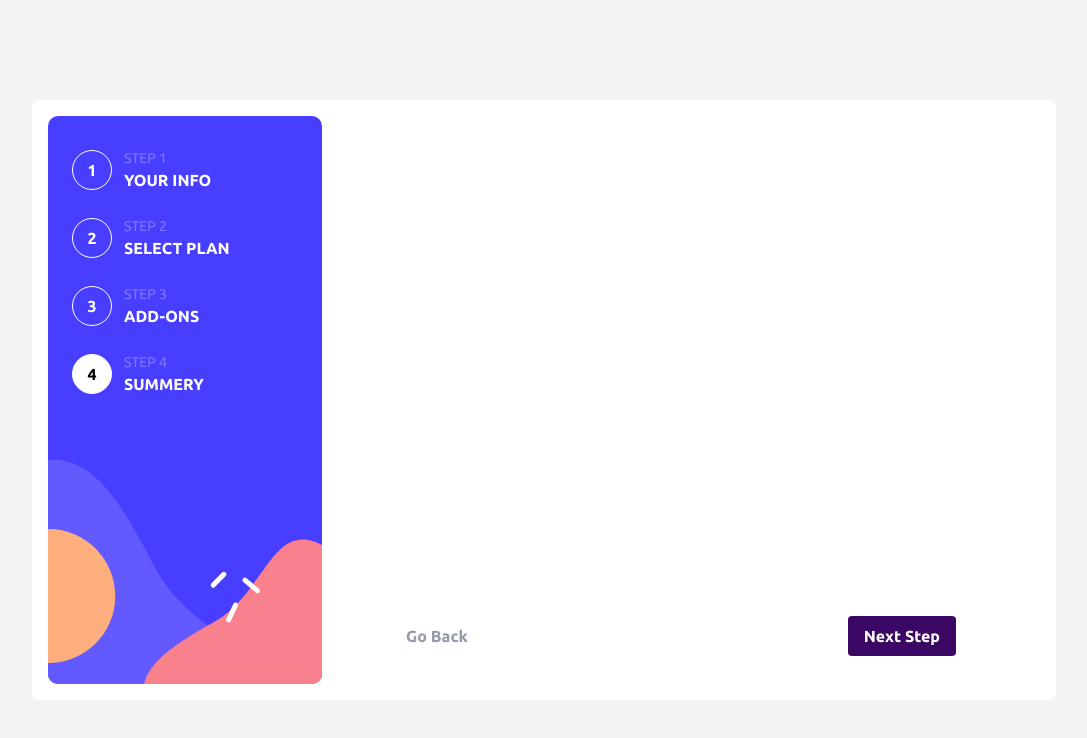
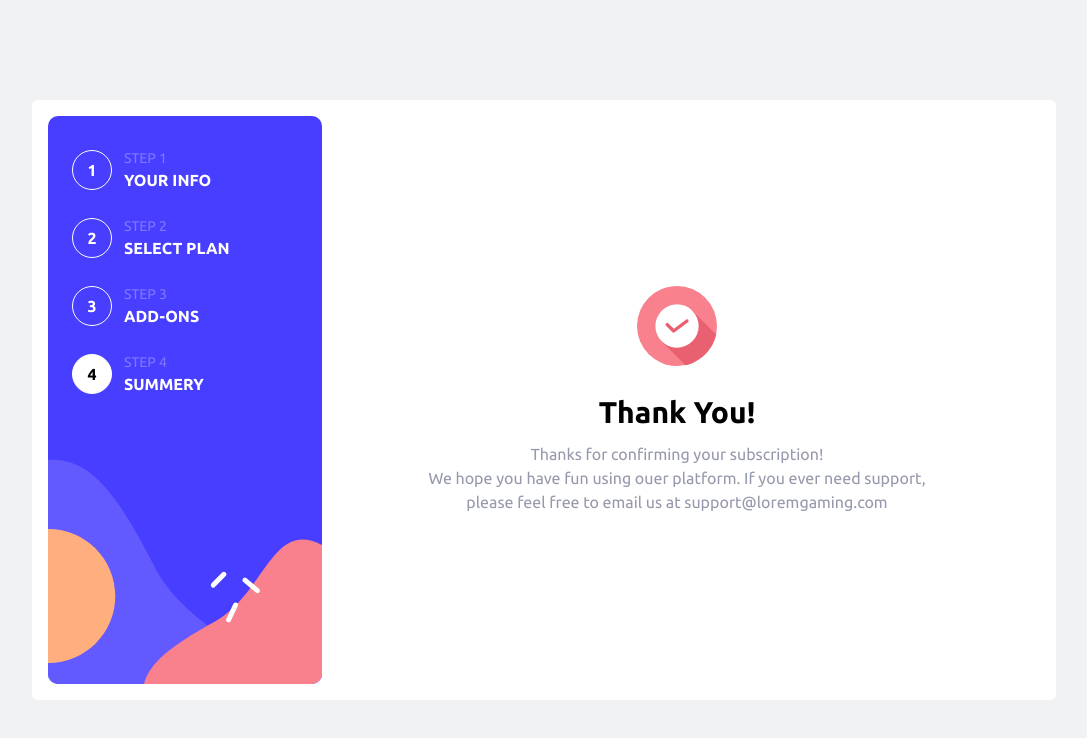
Before and after one commit to GrzegorzBanaszak/multi-step-form, a React (Vite) app: page / in a window 1280 px wide. Both pictures are taken after a click on the button "Next Step". Shown: the top 738 px of the page, without its empty margins (96-1183 px from the left). Built offline with nearby package versions, Linux system fonts and the light colour scheme.

Commit message:
Add last step styles

```diff
--- a/src/App.tsx
+++ b/src/App.tsx
@@ -6,6 +6,7 @@ import { useAppSelector } from "@/hooks";
 import Step2 from "@/components/Step2";
 import Step3 from "@/components/Step3";
 import Step4 from "@/components/Step4";
+import Step5 from "@/components/Step5";
 
 function App() {
   // const [formStem, setFormStep] = useState<number>(1);
@@ -21,6 +22,8 @@ function App() {
         return <Step3 />;
       case 4:
         return <Step4 />;
+      case 5:
+        return <Step5 />;
       default:
         break;
     }
@@ -37,11 +40,11 @@ function App() {
           </div>
           <div className="w-full flex flex-col h-full lg:h-auto">
             <div className="w-[70wv] mx-4 py-6 px-4 rounded-md bg-white relative -top-[60px] lg:top-0 lg:mx-0 lg:px-20 lg:flex-1">
-              <div className="flex flex-col gap-y-4 lg:w-[550px]">
+              <div className="flex flex-col gap-y-4 lg:w-[550px] lg:h-full">
                 {renderStep()}
               </div>
             </div>
-            <Nav />
+            {currentStep < 5 && <Nav />}
           </div>
         </div>
       </div>
--- /dev/null
+++ b/src/components/Step5.tsx
@@ -0,0 +1,18 @@
+import IconThankYou from "@/icons/IconThankYou";
+
+const Step5 = () => {
+  return (
+    <div className="py-8 px-4 flex flex-col justify-center items-center h-full">
+      <IconThankYou className="mb-4 w-[60px] h-[60px] lg:w-auto lg:h-auto" />
+
+      <h2 className="font-bold text-2xl my-3 lg:text-3xl">Thank You!</h2>
+      <p className="text-center text-coolGray ">
+        Thanks for confirming your subscription! <br />
+        We hope you have fun using ouer platform. If you ever need support,
+        please feel free to email us at support@loremgaming.com
+      </p>
+    </div>
+  );
+};
+
+export default Step5;
--- /dev/null
+++ b/src/icons/IconThankYou.tsx
@@ -0,0 +1,31 @@
+import { FunctionComponent } from "react";
+
+export interface IconThankYouPros {
+  className?: string;
+}
+
+const IconThankYou: FunctionComponent<IconThankYouPros> = ({ className }) => {
+  return (
+    <svg
+      className={className}
+      xmlns="http://www.w3.org/2000/svg"
+      width="80"
+      height="80"
+      viewBox="0 0 80 80"
+    >
+      <g fill="none">
+        <circle cx="40" cy="40" r="40" fill="#F9818E" />
+        <path
+          fill="#E96170"
+          d="M48.464 79.167c.768-.15 1.53-.321 2.288-.515a40.04 40.04 0 0 0 3.794-1.266 40.043 40.043 0 0 0 3.657-1.63 40.046 40.046 0 0 0 12.463-9.898A40.063 40.063 0 0 0 78.3 51.89c.338-1.117.627-2.249.867-3.391L55.374 24.698a21.6 21.6 0 0 0-15.332-6.365 21.629 21.629 0 0 0-15.344 6.365c-8.486 8.489-8.486 22.205 0 30.694l23.766 23.775Z"
+        />
+        <path
+          fill="#FFF"
+          d="M40.003 18.333a21.58 21.58 0 0 1 15.31 6.351c8.471 8.471 8.471 22.158 0 30.63-8.47 8.47-22.156 8.47-30.627 0-8.47-8.472-8.47-22.159 0-30.63a21.594 21.594 0 0 1 15.317-6.35Zm9.865 15c-.316.028-.622.15-.872.344l-12.168 9.13-5.641-5.642c-1.224-1.275-3.63 1.132-2.356 2.356l6.663 6.663c.56.56 1.539.63 2.173.156l13.326-9.995c1.122-.816.43-2.993-.956-3.013a1.666 1.666 0 0 0-.17 0Z"
+        />
+      </g>
+    </svg>
+  );
+};
+
+export default IconThankYou;
```
